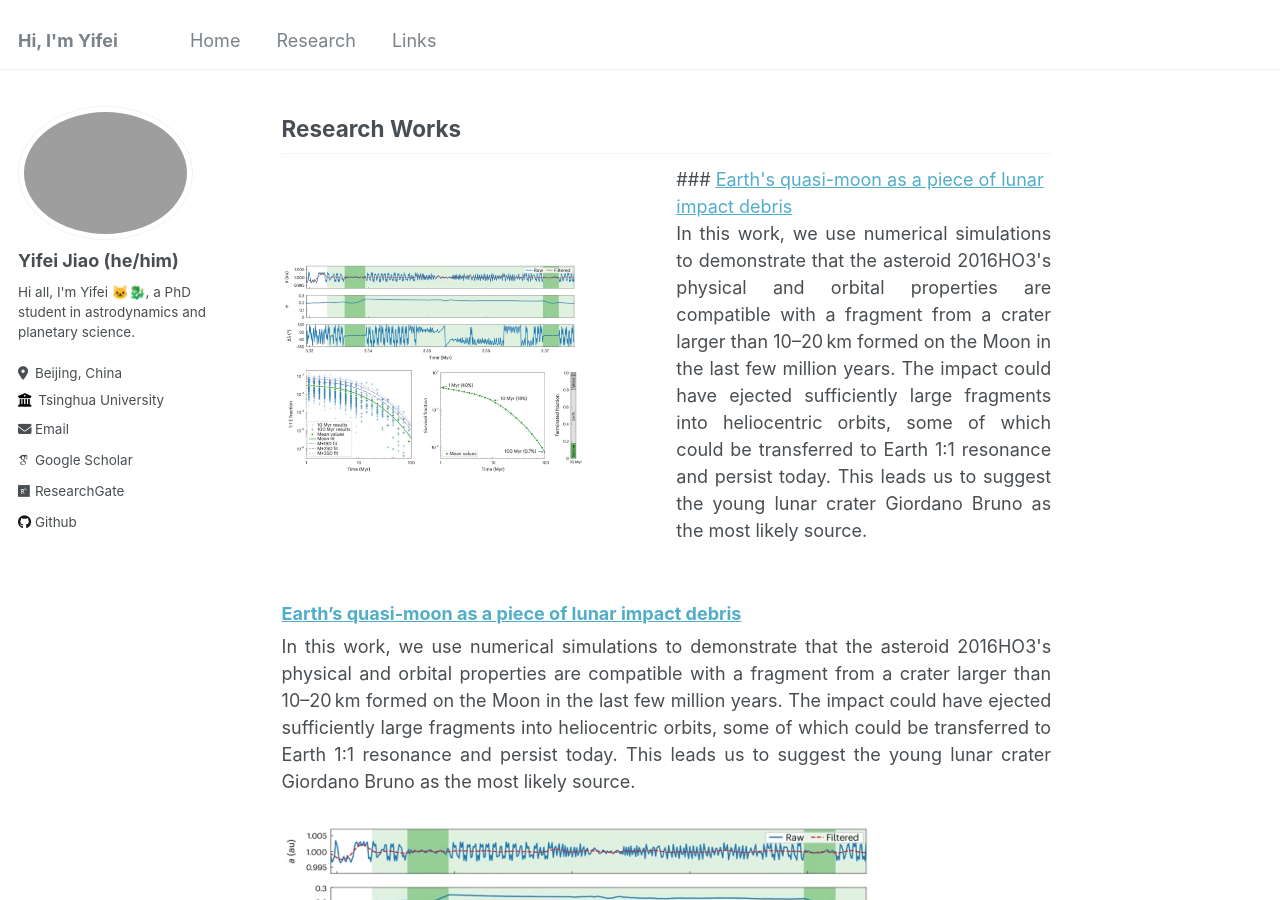
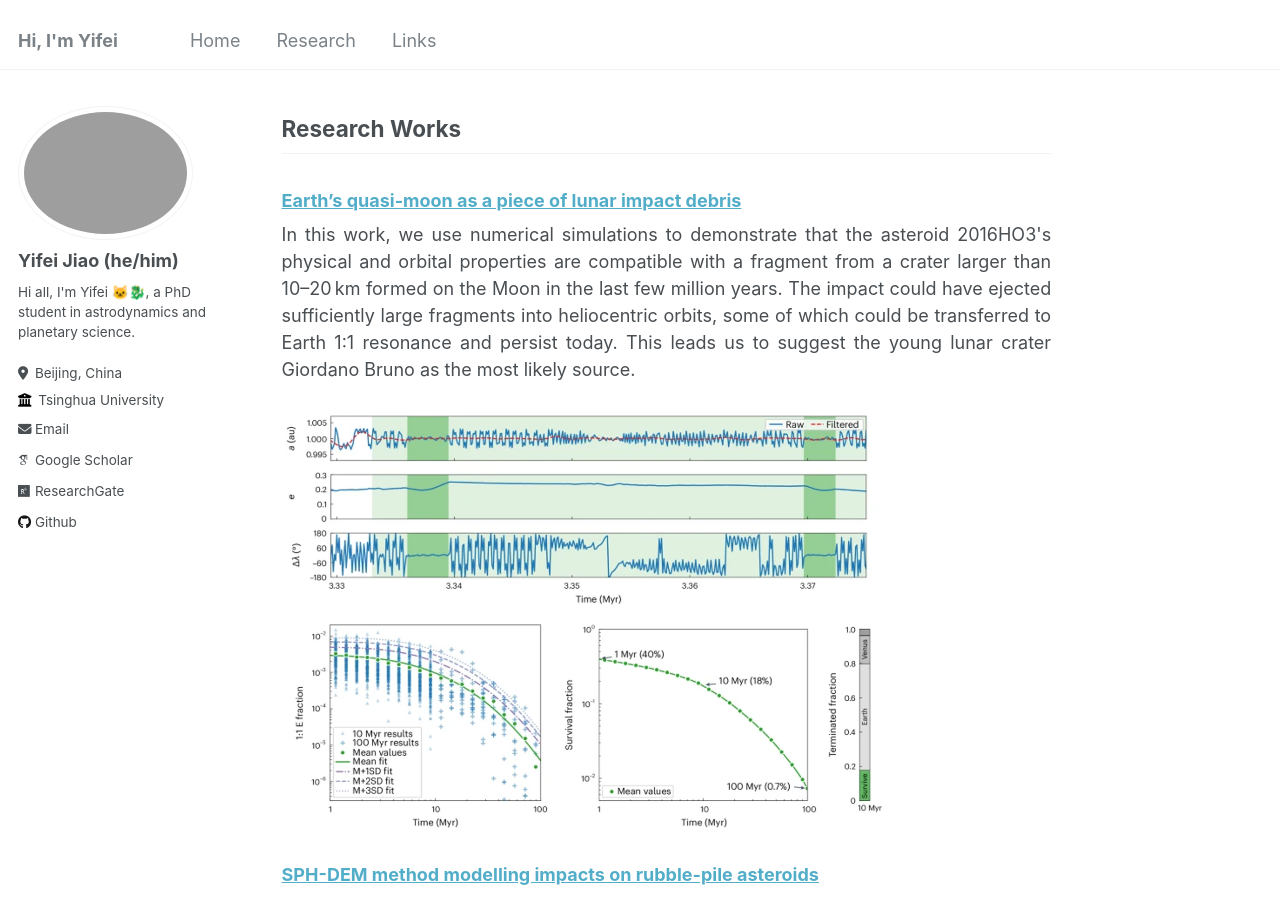
Before and after one commit to jiaoyf-thu/jiaoyf-thu.github.io, a Jekyll site: the page built from _pages/research.md, in a window 1280 px wide and 900 px high. Built offline with Jekyll 4.4.1, drawn with Linux system fonts in a browser that asks for light colours; some web fonts are replaced.

Commit message:
Update research.md

```diff
--- a/_pages/research.md
+++ b/_pages/research.md
@@ -5,18 +5,6 @@ author_profile: true
 ---
 
 ## Research Works
-
-<div style="display: flex; align-items: center;">
-  <div style="flex: 1;">
-    <img src="https://jiaoyf-thu.github.io/images/fig3.png"  width="300">
-  </div>
-  <div style="flex: 1; padding-left: 20px;">
-    ### <a href="https://www.nature.com/articles/s41550-024-02258-z" target="_blank">Earth's quasi-moon as a piece of lunar impact debris</a>
-    <p align="justify">
-      In this work, we use numerical simulations to demonstrate that the asteroid 2016HO3's physical and orbital properties are compatible with a fragment from a crater larger than 10–20 km formed on the Moon in the last few million years. The impact could have ejected sufficiently large fragments into heliocentric orbits, some of which could be transferred to Earth 1:1 resonance and persist today. This leads us to suggest the young lunar crater Giordano Bruno as the most likely source.
-    </p>
-  </div>
-</div>
 
 ### <a href="https://www.nature.com/articles/s41550-024-02258-z" target="_blank">Earth's quasi-moon as a piece of lunar impact debris</a>
 
```
